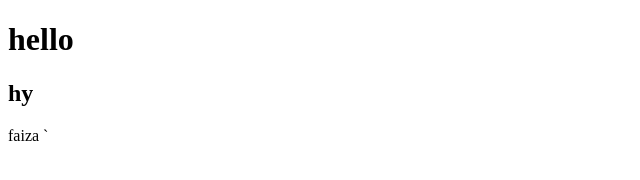
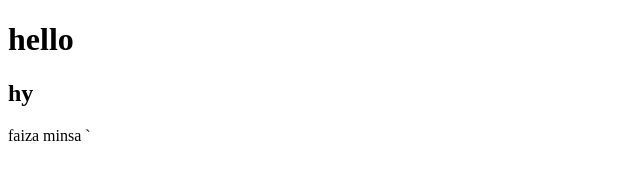
Before and after one commit to AmberAnsari2517/my-web-page, a plain HTML site: page index.html in a window 1280 px wide. Shown: the full height of the page, 0-640 px from the left. Drawn offline with Linux system fonts and the light colour scheme.

Commit message:
update name

```diff
--- a/index.html
+++ b/index.html
@@ -9,5 +9,6 @@
     <h1>hello</h1>
     <h2>hy</h2>
     faiza
+    minsa
 </body>`
 </html>
```
